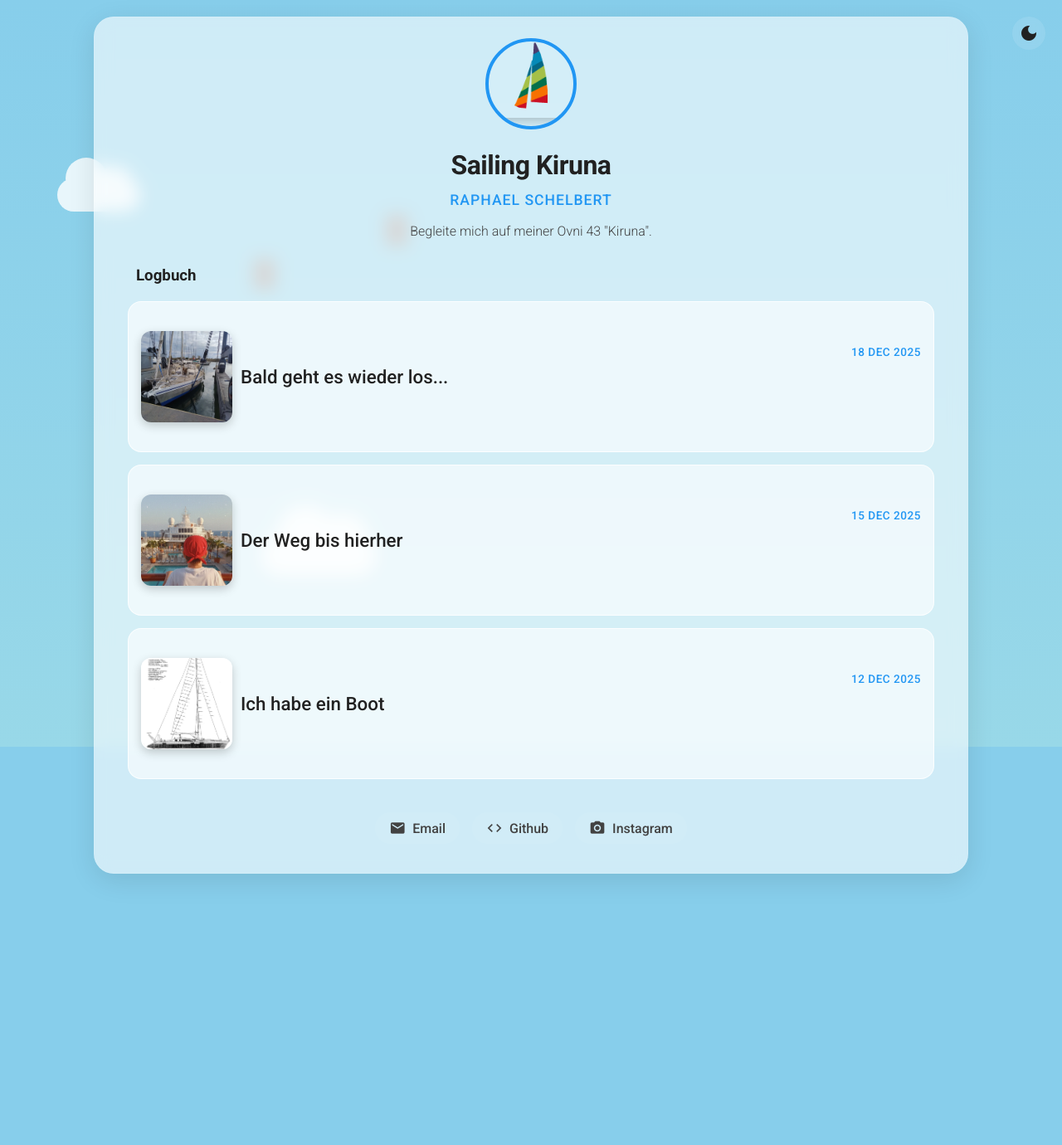
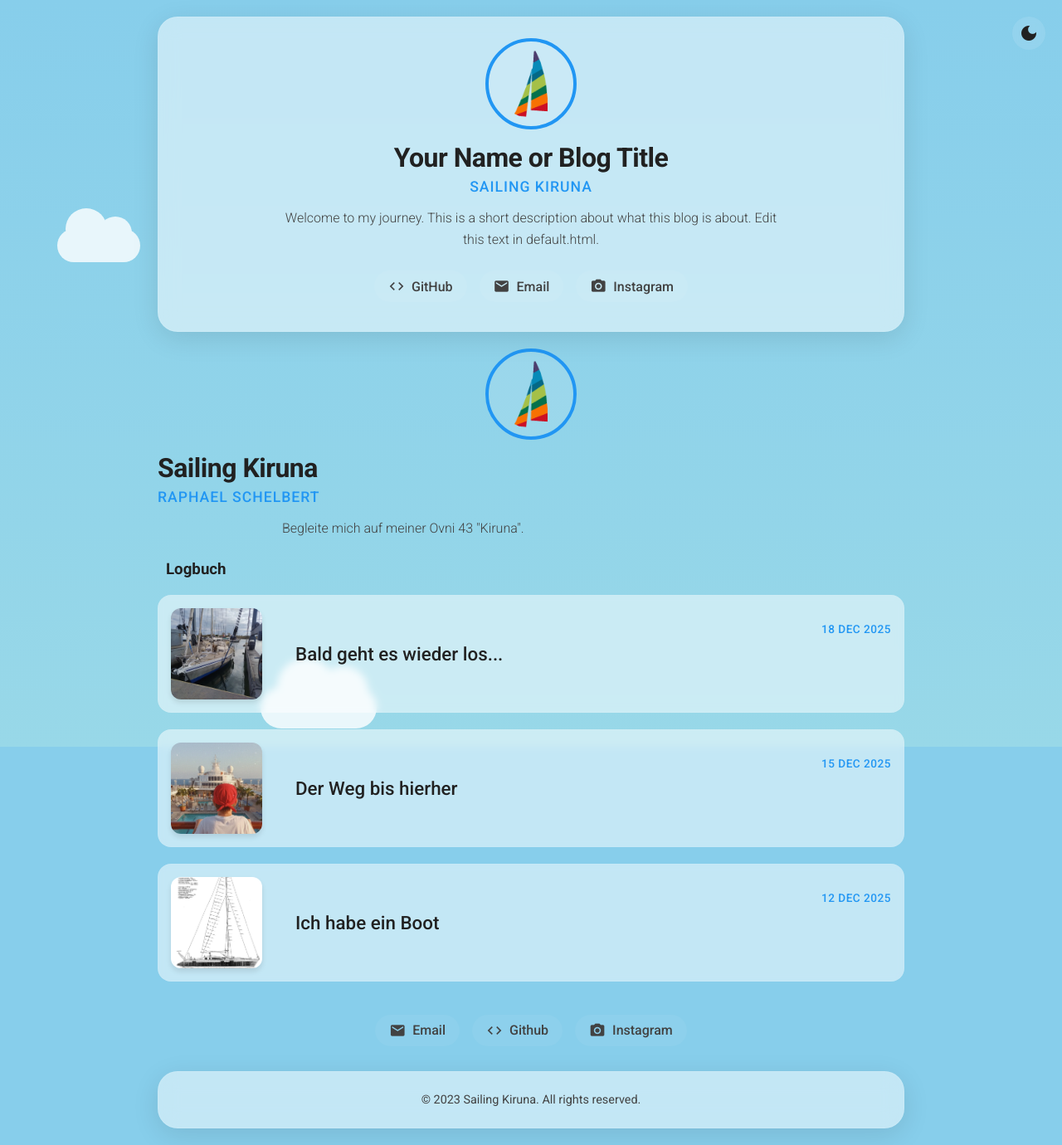
Before and after one commit to relyant/relyant.github.io, a Jekyll site: the page built from index.html, in a window 1280 px wide. Shown: the whole page at 83% size. Built offline with Jekyll 4.4.1, drawn with Linux system fonts in a browser that asks for light colours; before the commit the page ends 1073 px from its top, so only the background shows below that; grey boxes are pictures that could not be loaded.

Commit message:
Update default.html

```diff
--- a/_layouts/default.html
+++ b/_layouts/default.html
@@ -4,7 +4,6 @@
     <meta charset="UTF-8">
     <meta name="viewport" content="width=device-width, initial-scale=1.0">
     <title>{{ page.title | default: "Sailing Kiruna" }}</title>
-    <!-- Use site.baseurl to fix broken image links on subpages -->
     <link rel="icon" type="image/png" href="{{ site.baseurl }}/logo.png">
     <link href="https://fonts.googleapis.com/css2?family=Roboto:wght@300;400;500;700&display=swap" rel="stylesheet">
     <link href="https://fonts.googleapis.com/icon?family=Material+Icons" rel="stylesheet">
@@ -12,15 +11,13 @@
         * { margin: 0; padding: 0; box-sizing: border-box; }
         :root {
             --primary-color: #2196F3;
-        --primary-dark: #1976D2;
-        --secondary-color: #FF9800;
             --background-color: #121212;
-        /* UPDATED: Made surface semi-transparent for dark mode */
-        --surface-color: rgba(30, 30, 30, 0.7);
+            /* More transparent surface for the "Glass" look */
+            --surface-color: rgba(30, 30, 30, 0.6);
             --text-primary: #FFFFFF;
             --text-secondary: #B3B3B3;
             --shadow: 0 8px 32px rgba(0, 0, 0, 0.3);
-        --transition: all 0.3s cubic-bezier(0.4, 0, 0.2, 1);
+            --transition: all 0.3s cubic-bezier(0.25, 0.8, 0.25, 1);
 
             /* Logo color palette */
             --logo-1: #4b3c6d;
@@ -33,10 +30,9 @@
 
         [data-theme="light"] {
             --background-color: #87CEEB;
-            /* UPDATED: Made surface semi-transparent for light mode */
-            --surface-color: rgba(255, 255, 255, 0.6);
+            --surface-color: rgba(255, 255, 255, 0.5);
             --text-primary: #212121;
-            --text-secondary: #424242; /* Darker for readability on glass */
+            --text-secondary: #424242;
             --shadow: 0 8px 32px rgba(0, 0, 0, 0.1);
         }
 
@@ -49,14 +45,14 @@
             position: relative;
             overflow-x: hidden;
             display: flex;
+            flex-direction: column;
             align-items: center;
-            justify-content: center;
-            padding: 20px; /* Reduced body padding slightly */
+            padding: 20px;
         }
 
-        /* --- ANIMATION / BACKGROUND ELEMENTS --- */
+        /* --- BACKGROUNDS/ANIMATION --- */
         .stars { position: fixed; top: 0; left: 0; width: 100%; height: 100%; pointer-events: none; z-index: 0; }
-        .star { position: absolute; width: 2px; height: 2px; background: white; border-radius: 50%; opacity: 0.8; transition: var(--transition); }
+        .star { position: absolute; width: 2px; height: 2px; background: white; border-radius: 50%; opacity: 0.8; transition: opacity 0.3s; }
         .star.bright { width: 3px; height: 3px; opacity: 1; box-shadow: 0 0 6px white; }
         .constellation-line { position: absolute; height: 1px; background: linear-gradient(90deg, transparent, rgba(255,255,255,0.6), transparent); transform-origin: left center; opacity: 0; transition: opacity 0.3s ease; pointer-events: none; }
         [data-theme="light"] .stars { display: none; }
@@ -65,97 +61,142 @@
         .cloud { position: absolute; background: white; border-radius: 100px; opacity: 0.8; animation: float-cloud linear infinite; display: none; }
         [data-theme="light"] .cloud { display: block; }
         .cloud:before, .cloud:after { content: ''; position: absolute; background: white; border-radius: 100px; }
-        .cloud1 { width: 100px; height: 40px; top: 20%; animation-duration: 30s; animation-delay: 0s; }
+        .cloud1 { width: 100px; height: 40px; top: 20%; animation-duration: 30s; }
         .cloud1:before { width: 50px; height: 50px; top: -25px; left: 10px; }
         .cloud1:after { width: 40px; height: 40px; top: -15px; left: 50px; }
         .cloud2 { width: 140px; height: 50px; top: 60%; animation-duration: 45s; animation-delay: -10s; }
         .cloud2:before { width: 70px; height: 70px; top: -35px; left: 20px; }
         .cloud2:after { width: 60px; height: 60px; top: -25px; left: 70px; }
         @keyframes float-cloud { from { left: -150px; } to { left: 100%; } }
-        .bird-container { position: absolute; top: 20%; left: -10%; transform: scale(0) translateX(-10vw); will-change: transform; animation-name: fly-right-one; animation-timing-function: linear; animation-iteration-count: infinite; display: none; }
-        [data-theme="light"] .bird-container { display: block; }
-        .bird-container--one { animation-duration: 15s; animation-delay: 0; }
-        .bird-container--two { animation-duration: 16s; animation-delay: 1s; top: 25%; }
-        .bird { background-image: url('https://s3-us-west-2.amazonaws.com/s.cdpn.io/174479/bird-cells-new.svg'); background-size: auto 100%; width: 88px; height: 125px; will-change: background-position; animation-name: fly-cycle; animation-timing-function: steps(10); animation-iteration-count: infinite; animation-duration: 1s; }
-        @keyframes fly-cycle { 100% { background-position: -900px 0; } }
-        @keyframes fly-right-one { 0% { left: -10%; transform: scale(0.3) translateX(-10vw); } 100% { left: 110%; transform: scale(0.3) translateX(100vw); } }
 
-        /* --- MAIN CARD --- */
-        .container { position: relative; z-index: 1; width: 85%; max-width: 1200px; }
+        /* --- LAYOUT STRUCTURE --- */
+        .container {
+            position: relative;
+            z-index: 1;
+            width: 100%;
+            max-width: 900px;
+            display: flex;
+            flex-direction: column;
+            gap: 20px; /* Space between Header, Content and Footer */
+        }
 
-        .content-card {
+        /* The Glass Card Style (Repeated for Header and Footer) */
+        .glass-panel {
             background: var(--surface-color);
-            /* UPDATED: Reduced vertical padding (was 40px) */
             padding: 25px 40px;
             border-radius: 24px;
             box-shadow: var(--shadow);
             text-align: center;
-            backdrop-filter: blur(10px);
-            -webkit-backdrop-filter: blur(10px);
+            backdrop-filter: blur(12px);
+            -webkit-backdrop-filter: blur(12px);
             border: 1px solid rgba(255, 255, 255, 0.1);
             transition: var(--transition);
         }
 
-        .content-card p { margin-bottom: 1.2rem; line-height: 1.6; }
-        .content-card ul, .content-card ol { margin-bottom: 1.2rem; padding-left: 2rem; text-align: left; }
-        .content-card li { margin-bottom: 0.5rem; }
-        .content-card h1, .content-card h2, .content-card h3 { margin-top: 1.5rem; margin-bottom: 0.8rem; }
-        .content-card img { max-width: 100%; height: auto; border-radius: 12px; margin: 20px 0; box-shadow: 0 4px 12px rgba(0,0,0,0.2); }
+        /* --- HEADER PROFILE SECTION --- */
+        .profile-image { width: 110px; height: 110px; border-radius: 50%; margin: 0 auto 15px; border: 4px solid var(--primary-color); overflow: hidden; display: flex; justify-content: center; align-items: center; background-color: rgba(255,255,255,0.1); }
+        .profile-image img { width: 100%; height: 100%; object-fit: cover; }
+        h1 { font-size: 2rem; margin-bottom: 6px; font-weight: 700; letter-spacing: -0.5px; }
+        .subtitle { color: var(--primary-color); font-weight: 500; font-size: 1.1rem; margin-bottom: 15px; text-transform: uppercase; letter-spacing: 1px; }
+        .description { color: var(--text-secondary); line-height: 1.6; margin-bottom: 25px; font-weight: 300; max-width: 600px; margin-left: auto; margin-right: auto; }
 
-        /* --- PROFILE --- */
-        .profile-image { width: 110px; height: 110px; border-radius: 50%; margin: 0 auto 15px; border: 4px solid var(--primary-color); overflow: hidden; position: relative; display: flex; justify-content: center; align-items: center; background-color: rgba(255,255,255,0.1); }
-        .profile-image img { width: 100%; height: 100%; margin-top: 0px; object-fit: cover; object-position: center; display: block; }
+        /* --- CONTACT BUTTONS (Flow Animation) --- */
+        .contact-info { display: flex; justify-content: center; gap: 15px; flex-wrap: wrap; margin-bottom: 10px; }
 
-        h1 { font-size: 2rem; margin-bottom: 6px; font-weight: 700; letter-spacing: -0.5px; }
-        h2 { margin-bottom: 0.8rem; }
-        .subtitle { color: var(--primary-color); font-weight: 500; font-size: 1.1rem; margin-bottom: 15px; text-transform: uppercase; letter-spacing: 1px; }
-        .description { color: var(--text-secondary); line-height: 1.6; margin-bottom: 25px; font-weight: 300; }
+        .contact-item {
+            position: relative; /* Essential for the ::before element */
+            display: flex;
+            align-items: center;
+            color: var(--text-secondary);
+            text-decoration: none;
+            padding: 8px 16px;
+            border-radius: 50px;
+            background: rgba(255, 255, 255, 0.05);
+            font-weight: 500;
+            border: 1px solid transparent;
+            overflow: hidden; /* Clips the sliding color */
+            transition: transform 0.2s ease, color 0.3s ease;
+            z-index: 1;
+        }
 
-        /* --- CONTACT LINKS --- */
-        .contact-info { display: flex; justify-content: center; gap: 15px; flex-wrap: wrap; margin-bottom: 10px;}
-        .contact-item { display: flex; align-items: center; color: var(--text-secondary); text-decoration: none; transition: var(--transition); padding: 8px 16px; border-radius: 50px; background: rgba(255, 255, 255, 0.05); font-weight: 500; border: 1px solid transparent; }
-        .contact-item .material-icons { font-size: 20px; }
-        .contact-item span:not(.material-icons) { margin-left: 8px; }
+        .contact-item .material-icons { font-size: 20px; position: relative; z-index: 2; }
+        .contact-item span:not(.material-icons) { margin-left: 8px; position: relative; z-index: 2; }
 
-        /* UPDATED: Contact Links Rainbow Hover Logic
-           Using nth-child(6n + X) to cycle through the 6 logo colors
-        */
+        /* The Sliding Color Layer */
+        .contact-item::before {
+            content: "";
+            position: absolute;
+            top: 0; left: 0; bottom: 0; right: 0;
+            opacity: 1;
+            transform: scaleX(0); /* Start hidden width-wise */
+            transform-origin: right; /* Grow from right */
+            transition: transform 0.4s cubic-bezier(0.2, 0.8, 0.2, 1);
+            z-index: 1;
+        }
+
         .contact-item:hover { color: white; transform: translateY(-3px); }
-        .contact-item:nth-child(6n+1):hover { background: var(--logo-1); border-color: var(--logo-1); box-shadow: 0 4px 15px rgba(75, 60, 109, 0.4); }
-        .contact-item:nth-child(6n+2):hover { background: var(--logo-2); border-color: var(--logo-2); box-shadow: 0 4px 15px rgba(6, 138, 184, 0.4); }
-        .contact-item:nth-child(6n+3):hover { background: var(--logo-3); border-color: var(--logo-3); box-shadow: 0 4px 15px rgba(4, 104, 134, 0.4); }
-        .contact-item:nth-child(6n+4):hover { background: var(--logo-4); border-color: var(--logo-4); box-shadow: 0 4px 15px rgba(165, 192, 72, 0.4); }
-        .contact-item:nth-child(6n+5):hover { background: var(--logo-5); border-color: var(--logo-5); box-shadow: 0 4px 15px rgba(247, 113, 2, 0.4); }
-        .contact-item:nth-child(6n+6):hover { background: var(--logo-6); border-color: var(--logo-6); box-shadow: 0 4px 15px rgba(203, 16, 37, 0.4); }
+        .contact-item:hover::before { transform: scaleX(1); transform-origin: right; /* Keep right origin for flow in */ }
+
+        /* Rainbow Colors for Buttons (Applying to ::before) */
+        .contact-item:nth-child(6n+1)::before { background: var(--logo-1); }
+        .contact-item:nth-child(6n+2)::before { background: var(--logo-2); }
+        .contact-item:nth-child(6n+3)::before { background: var(--logo-3); }
+        .contact-item:nth-child(6n+4)::before { background: var(--logo-4); }
+        .contact-item:nth-child(6n+5)::before { background: var(--logo-5); }
+        .contact-item:nth-child(6n+6)::before { background: var(--logo-6); }
 
         /* --- THEME TOGGLE --- */
-        .theme-toggle { position: absolute; top: 20px; right: 20px; background: rgba(255, 255, 255, 0.1); border: none; color: var(--text-primary); width: 40px; height: 40px; border-radius: 50%; cursor: pointer; display: flex; align-items: center; justify-content: center; transition: var(--transition); z-index: 100; backdrop-filter: blur(5px); }
+        .theme-toggle { position: absolute; top: 20px; right: 20px; background: rgba(255, 255, 255, 0.1); border: none; color: var(--text-primary); width: 40px; height: 40px; border-radius: 50%; cursor: pointer; display: flex; align-items: center; justify-content: center; backdrop-filter: blur(5px); transition: 0.3s; z-index: 100; }
         .theme-toggle:hover { background: rgba(255, 255, 255, 0.2); transform: rotate(15deg); }
 
-        /* --- BLOG LIST --- */
-        .blog-list { margin-top: 30px; width: 100%; }
+        /* --- BLOG LIST (NO CARD WRAPPER) --- */
+        .blog-list { width: 100%; }
+
         .blog-row {
+            position: relative;
             display: flex;
             align-items: center;
-            padding: 15px; /* Reduced padding slightly */
-            background: rgba(255, 255, 255, 0.05);
+            padding: 15px;
+            /* Semi-transparent background for readability */
+            background: var(--surface-color);
+            backdrop-filter: blur(5px);
             border-radius: 16px;
-            margin-bottom: 15px;
+            margin-bottom: 20px;
             text-decoration: none;
             color: var(--text-primary);
-            transition: var(--transition);
             border: 1px solid rgba(255, 255, 255, 0.05);
-            overflow: hidden;
-            position: relative; /* Needed for positioning elements */
+            overflow: hidden; /* Handle the flow animation */
+            transition: transform 0.3s ease;
+            z-index: 1;
         }
-        [data-theme="light"] .blog-row { background: rgba(255, 255, 255, 0.6); border: 1px solid rgba(255,255,255,0.8); }
 
-        .blog-thumb { width: 110px; height: 110px; aspect-ratio: 1 / 1; object-fit: cover; border-radius: 12px; margin-right: 30px; flex-shrink: 0; box-shadow: 0 4px 6px rgba(0,0,0,0.1); }
+        /* The Sliding Color Layer for Blogs */
+        .blog-row::before {
+            content: "";
+            position: absolute;
+            top: 0; left: 0; bottom: 0; right: 0;
+            transform: scaleX(0);
+            transform-origin: right center;
+            transition: transform 0.4s cubic-bezier(0.2, 0.8, 0.2, 1);
+            z-index: -1; /* Behind text */
+        }
 
-        /* UPDATED: Details area is now relative to handle absolute positioning of date */
-        .blog-details { margin-left: 10px; display: flex; flex-direction: column; text-align: left; flex-grow: 1; position: relative; justify-content: center; min-height: 80px; }
+        .blog-row:hover { transform: translateY(-3px); border-color: transparent; }
+        .blog-row:hover::before { transform: scaleX(1); }
+        .blog-row:hover .blog-title, .blog-row:hover .blog-date { color: white; }
 
-        /* UPDATED: Date moved to the right using absolute positioning */
+        /* Rainbow Colors for Blog Rows */
+        .blog-row:nth-child(6n+1)::before { background: var(--logo-1); }
+        .blog-row:nth-child(6n+2)::before { background: var(--logo-2); }
+        .blog-row:nth-child(6n+3)::before { background: var(--logo-3); }
+        .blog-row:nth-child(6n+4)::before { background: var(--logo-4); }
+        .blog-row:nth-child(6n+5)::before { background: var(--logo-5); }
+        .blog-row:nth-child(6n+6)::before { background: var(--logo-6); }
+
+        /* Thumbnails & Text */
+        .blog-thumb { width: 110px; height: 110px; aspect-ratio: 1 / 1; object-fit: cover; border-radius: 12px; margin-right: 30px; flex-shrink: 0; box-shadow: 0 4px 6px rgba(0,0,0,0.1); z-index: 2; position: relative; }
+        .blog-details { margin-left: 10px; display: flex; flex-direction: column; text-align: left; flex-grow: 1; position: relative; justify-content: center; min-height: 80px; z-index: 2; }
+
         .blog-date {
             font-size: 0.85rem;
             color: var(--primary-color);
@@ -167,49 +208,22 @@
             text-transform: uppercase;
             transition: color 0.3s ease;
         }
+        .blog-title { font-size: 1.4rem; font-weight: 500; margin: 0; padding-right: 90px; transition: color 0.3s ease; }
 
-        .blog-title {
-            font-size: 1.4rem;
-            font-weight: 500;
-            margin: 0;
-            /* Add right padding so long titles don't hit the date */
-            padding-right: 90px;
-            transition: color 0.3s ease;
+        /* --- FOOTER --- */
+        .site-footer {
+            font-size: 0.9rem;
+            color: var(--text-secondary);
+            margin-top: auto;
         }
 
-        /* UPDATED: Blog Row Rainbow Hover Logic */
-        .blog-row:hover { transform: translateY(-3px); border-color: transparent; }
-        /* Make text white on hover for contrast */
-        .blog-row:hover .blog-title,
-        .blog-row:hover .blog-date,
-        .blog-row:hover { color: white; }
-
-        /* Cycle colors */
-        .blog-row:nth-child(6n+1):hover { background: var(--logo-1); }
-        .blog-row:nth-child(6n+2):hover { background: var(--logo-2); }
-        .blog-row:nth-child(6n+3):hover { background: var(--logo-3); }
-        .blog-row:nth-child(6n+4):hover { background: var(--logo-4); }
-        .blog-row:nth-child(6n+5):hover { background: var(--logo-5); }
-        .blog-row:nth-child(6n+6):hover { background: var(--logo-6); }
-
-        /* Hover override specifically for light mode to ensure we see the colors */
-        [data-theme="light"] .blog-row:hover { background: inherit; /* Reset first to allow specificity */ }
-        [data-theme="light"] .blog-row:nth-child(6n+1):hover { background: var(--logo-1); }
-        [data-theme="light"] .blog-row:nth-child(6n+2):hover { background: var(--logo-2); }
-        [data-theme="light"] .blog-row:nth-child(6n+3):hover { background: var(--logo-3); }
-        [data-theme="light"] .blog-row:nth-child(6n+4):hover { background: var(--logo-4); }
-        [data-theme="light"] .blog-row:nth-child(6n+5):hover { background: var(--logo-5); }
-        [data-theme="light"] .blog-row:nth-child(6n+6):hover { background: var(--logo-6); }
-
-
         @media (max-width: 600px) {
-            .container { width: 95%; }
-            .content-card { padding: 25px 20px; }
+            .container { padding: 0 10px; }
+            .glass-panel { padding: 25px 20px; }
             .blog-row { flex-direction: column; align-items: center; text-align: center; }
             .blog-thumb { width: 100%; height: auto; margin-right: 0; margin-bottom: 20px; }
             .blog-details { margin-left: 0; width: 100%; align-items: center; }
             .blog-title { font-size: 1.2rem; padding-right: 0; margin-bottom: 5px; }
-            /* On mobile, stack the date normally */
             .blog-date { position: static; margin-bottom: 5px; }
         }
     </style>
@@ -219,24 +233,59 @@
     <button class="theme-toggle" id="themeToggle">
         <span class="material-icons">light_mode</span>
     </button>
+
+    <!-- Background Elements -->
     <div class="stars" id="stars"></div>
     <div class="sky-background"></div>
     <div class="cloud cloud1"></div>
     <div class="cloud cloud2"></div>
-    <div class="bird-container bird-container--one">
-        <div class="bird"></div>
-    </div>
-    <div class="bird-container bird-container--two">
-        <div class="bird"></div>
-    </div>
 
     <div class="container">
-        <div class="content-card" id="content-card">
+
+        <!-- CARD 1: Header / Profile "Island" -->
+        <header class="glass-panel">
+            <div class="profile-image">
+                <!-- Replace with your actual image path -->
+                <img src="{{ site.baseurl }}/logo.png" alt="Profile">
+            </div>
+            <h1>Your Name or Blog Title</h1>
+            <div class="subtitle">Sailing Kiruna</div>
+            <p class="description">
+                Welcome to my journey. This is a short description about what this blog is about.
+                Edit this text in default.html.
+            </p>
+
+            <div class="contact-info">
+                <!-- Links with color flow hover -->
+                <a href="#" class="contact-item">
+                    <span class="material-icons">code</span>
+                    <span>GitHub</span>
+                </a>
+                <a href="mailto:example@email.com" class="contact-item">
+                    <span class="material-icons">email</span>
+                    <span>Email</span>
+                </a>
+                <a href="#" class="contact-item">
+                    <span class="material-icons">camera_alt</span>
+                    <span>Instagram</span>
+                </a>
+            </div>
+        </header>
+
+        <!-- AREA 2: Main Content (The Blog List) - No Wrapping Card -->
+        <main>
             {{ content }}
-        </div>
+        </main>
+
+        <!-- CARD 3: Footer "Island" -->
+        <footer class="glass-panel site-footer">
+            <p>&copy; 2023 Sailing Kiruna. All rights reserved.</p>
+        </footer>
+
     </div>
 
     <script>
+        // JS remains largely the same, logic to generate stars and toggle theme
         const themeToggle = document.getElementById('themeToggle');
         const body = document.body;
         const themeIcon = themeToggle.querySelector('.material-icons');
@@ -244,20 +293,14 @@
         function applyTheme(theme) {
             body.setAttribute('data-theme', theme);
             themeIcon.textContent = theme === 'dark' ? 'light_mode' : 'dark_mode';
-
-            if (theme === 'dark') {
-                generateStars();
-            } else {
-                const starsContainer = document.getElementById('stars');
-                if (starsContainer) starsContainer.innerHTML = '';
-            }
+            if (theme === 'dark') { generateStars(); }
+            else { const starsContainer = document.getElementById('stars'); if (starsContainer) starsContainer.innerHTML = ''; }
         }
 
         function initTheme() {
             const savedTheme = localStorage.getItem('theme');
-            if (savedTheme) {
-                applyTheme(savedTheme);
-            } else {
+            if (savedTheme) { applyTheme(savedTheme); }
+            else {
                 const prefersDark = window.matchMedia('(prefers-color-scheme: dark)').matches;
                 applyTheme(prefersDark ? 'dark' : 'light');
             }
@@ -309,9 +344,7 @@
                     document.querySelectorAll('.constellation-line').forEach(line => line.remove());
                     return;
                 }
-
-                mouseX = e.clientX;
-                mouseY = e.clientY;
+                mouseX = e.clientX; mouseY = e.clientY;
                 document.querySelectorAll('.constellation-line').forEach(line => line.remove());
                 stars.forEach(star => {
                     const distance = Math.sqrt(Math.pow(mouseX - star.x, 2) + Math.pow(mouseY - star.y, 2));
@@ -319,10 +352,9 @@
                         const line = document.createElement('div');
                         line.className = 'constellation-line';
                         const angle = Math.atan2(mouseY - star.y, mouseX - star.x) * 180 / Math.PI;
-                        const length = distance;
                         line.style.left = star.x + 'px';
                         line.style.top = star.y + 'px';
-                        line.style.width = length + 'px';
+                        line.style.width = distance + 'px';
                         line.style.transform = `rotate(${angle}deg)`;
                         line.style.opacity = (1 - distance / 150) * 0.6;
                         starsContainer.appendChild(line);
```
Also changed, not shown: other parts of _layouts/default.html (+2 -10 lines). Lines whose indentation alone changed are shown as unchanged.
